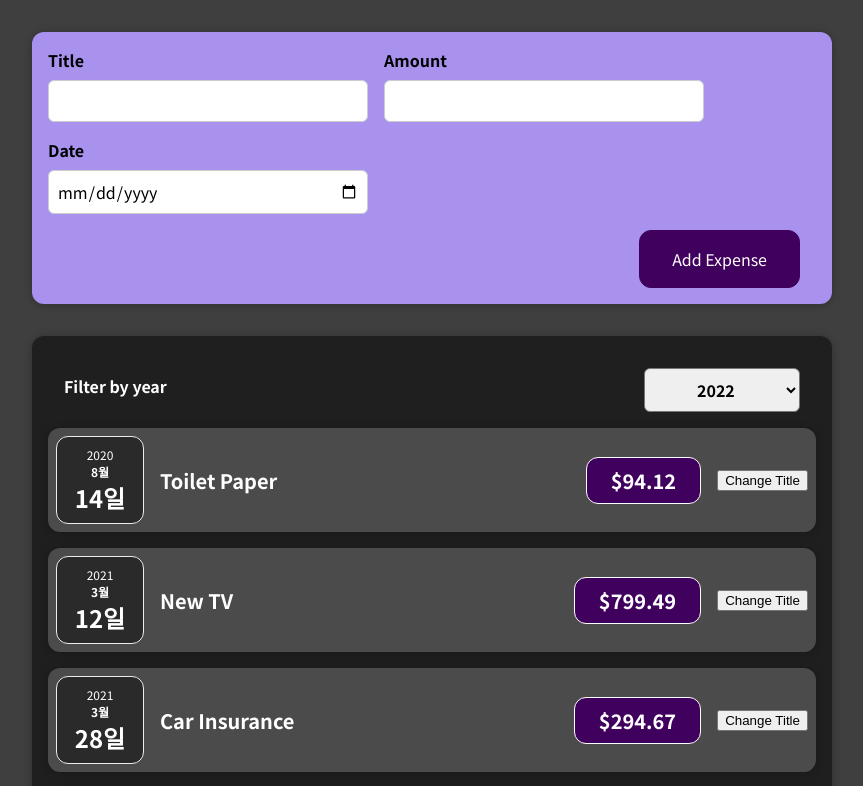
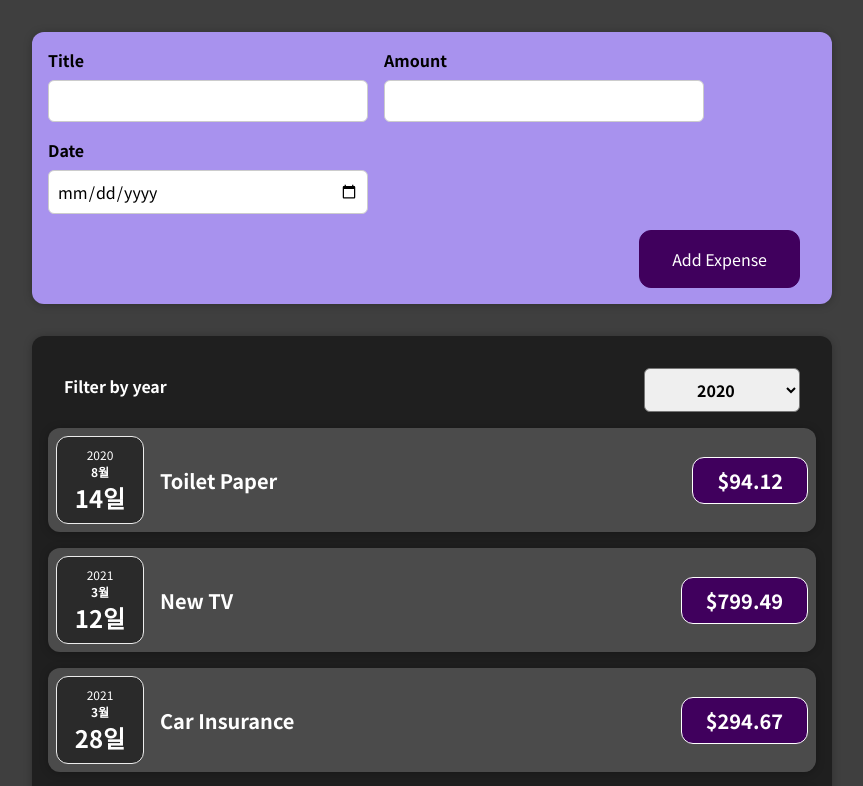
Before and after one commit to YangHyeonBin/react-study, a React (Create React App) app: page / in a window 1280 px wide. Shown: the top 786 px of the page, without its empty margins (208-1071 px from the left). Built offline with nearby package versions, Linux system fonts and the light colour scheme.

Commit message:
과제 수정

```diff
--- a/src/components/Expenses/ExpenseItem.js
+++ b/src/components/Expenses/ExpenseItem.js
@@ -1,24 +1,16 @@
-import React, { useState } from 'react'; // React는 리액트 객체 그 자체, useState는 'react' 라이브러리 속 함수
+import React from 'react'; // React는 리액트 객체 그 자체, useState는 'react' 라이브러리 속 함수
 
 import ExpenseDate from './ExpenseDate';
 import Card from '../UI/Card'; // 상위 폴더로 올라가서 UI 폴더 찾고 그 속의 Card.js 선택
 import './ExpenseItem.css';
 
 function ExpenseItem(props) {
-  const [title, setTitle] = useState(props.title); // useState는 항상 이 자리에
-
-  const clickHandler = () => {
-    setTitle('Updated!')
-    console.log(title);
-  }
-
   return (
     <Card className="expense-item">
       <ExpenseDate date={props.date} />
       <div className="expense-item__description">
-        <h2>{title}</h2>
+        <h2>{props.title}</h2>
         <div className="expense-item__price">${props.amount}</div>
-        <button onClick={clickHandler}>Change Title</button>
       </div>
     </Card>
   );
--- a/src/components/Expenses/Expenses.js
+++ b/src/components/Expenses/Expenses.js
@@ -1,3 +1,5 @@
+import React, { useState } from 'react';
+
 import ExpenseItem from './ExpenseItem';
 import Card from '../UI/Card';
 import ExpensesFilter from './ExpensesFilter';
@@ -5,15 +7,16 @@
 import './Expenses.css';
 
 function Expenses(props) {
-  const addFilterHandler = (selectedYear) => {
-    const yearFilter = selectedYear;
-    console.log(yearFilter);
+  const [filteredYear, setFilteredYear] = useState('2020');
+
+  const filterChangeHandler = (selectedYear) => {
+    setFilteredYear(selectedYear);
   };
 
   return (
     <div>
       <Card className="expenses"> {/* 소문자로 시작=내장 요소로 인식 */}
-      <ExpensesFilter onAddFilter={addFilterHandler} />
+        <ExpensesFilter selected={filteredYear} onChangeFilter={filterChangeHandler} />
         <ExpenseItem
           title={props.items[0].title}
           amount={props.items[0].amount}
--- a/src/components/Expenses/ExpensesFilter.js
+++ b/src/components/Expenses/ExpensesFilter.js
@@ -1,23 +1,17 @@
-import React, { useState } from 'react';
+import React from 'react';
 
 import './ExpensesFilter.css';
 
 const ExpensesFilter = (props) => {
-  // changeHandler로 수신한 걸 state에 저장
-  const [selectedYear, setSelectedYear] = useState(''); // 초기 값 빈 문자열 X, 유저 선택한 연도여야 함 -> 어떻게?
-
-  const changeHandler = (e) => {
-    setSelectedYear(e.target.value);
-    console.log(selectedYear);
-
-    props.onAddFilter(selectedYear);
+  const dropdownChangeHandler = (e) => {
+    props.onChangeFilter(e.target.value);
   };
 
   return (
     <div className='expenses-filter'>
       <div className='expenses-filter__control'>
         <label>Filter by year</label>
-        <select onChange={changeHandler}>
+        <select value={props.selected} onChange={dropdownChangeHandler}>
           <option value='2022'>2022</option>
           <option value='2021'>2021</option>
           <option value='2020'>2020</option>
```
